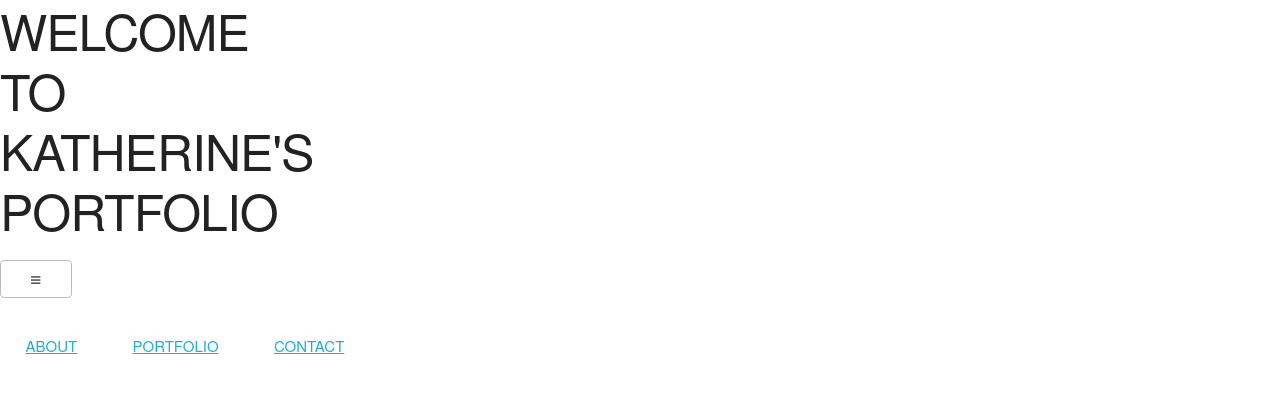
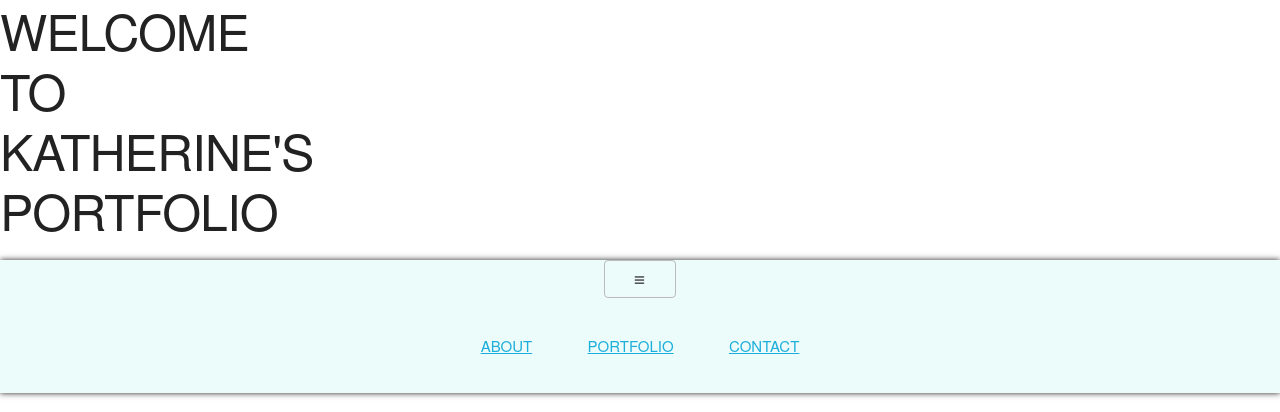
Before and after one commit to KatherineHanson/portfolio, a plain HTML site: page index.html in a window 1280 px wide. Shown: the top 412 px of the page. Drawn offline with nearby package versions, Linux system fonts and the light colour scheme.

Commit message:
added and began styling navbar body

```diff
--- a/css/modules.css
+++ b/css/modules.css
@@ -1,3 +1,13 @@
+.navbar {
+  background: #EBFCFB;
+  min-height: 33px;
+  border-radius: 0%;
+  width: 100%;
+  text-align: center;
+  margin: 0%;
+  box-shadow: 0px 0px 6px 0px;
+}
+
 .nav li {
   display: none;
 }
--- a/index.html
+++ b/index.html
@@ -50,7 +50,7 @@
   <!-- END OF HEADER -->
 
   <!-- NAVBAR -->
-  <nav role="navigation">
+  <nav role="navigation" class="navbar">
     <!-- ::before -->
     <!-- <div class="container"> -->
     <div class="contains">
```
